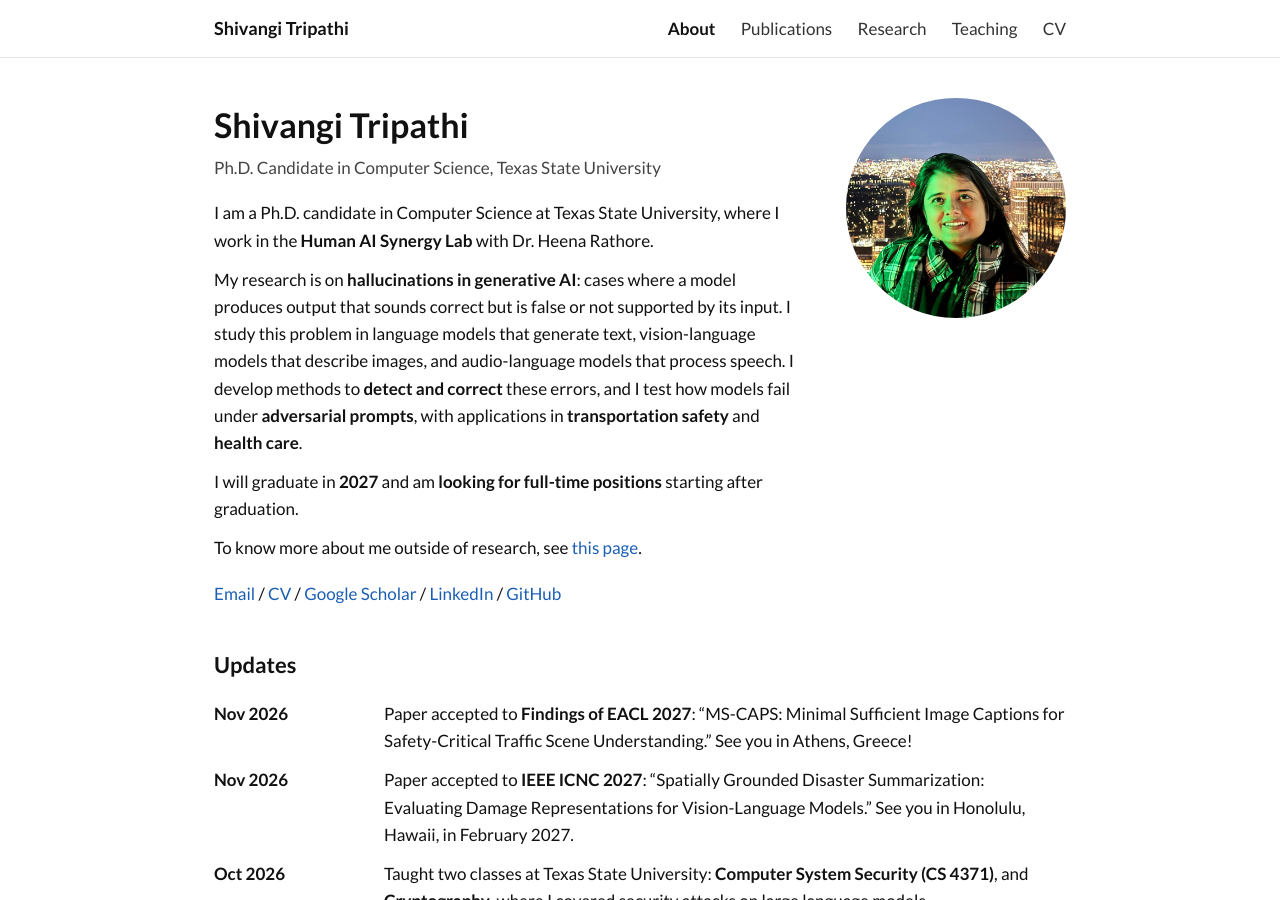
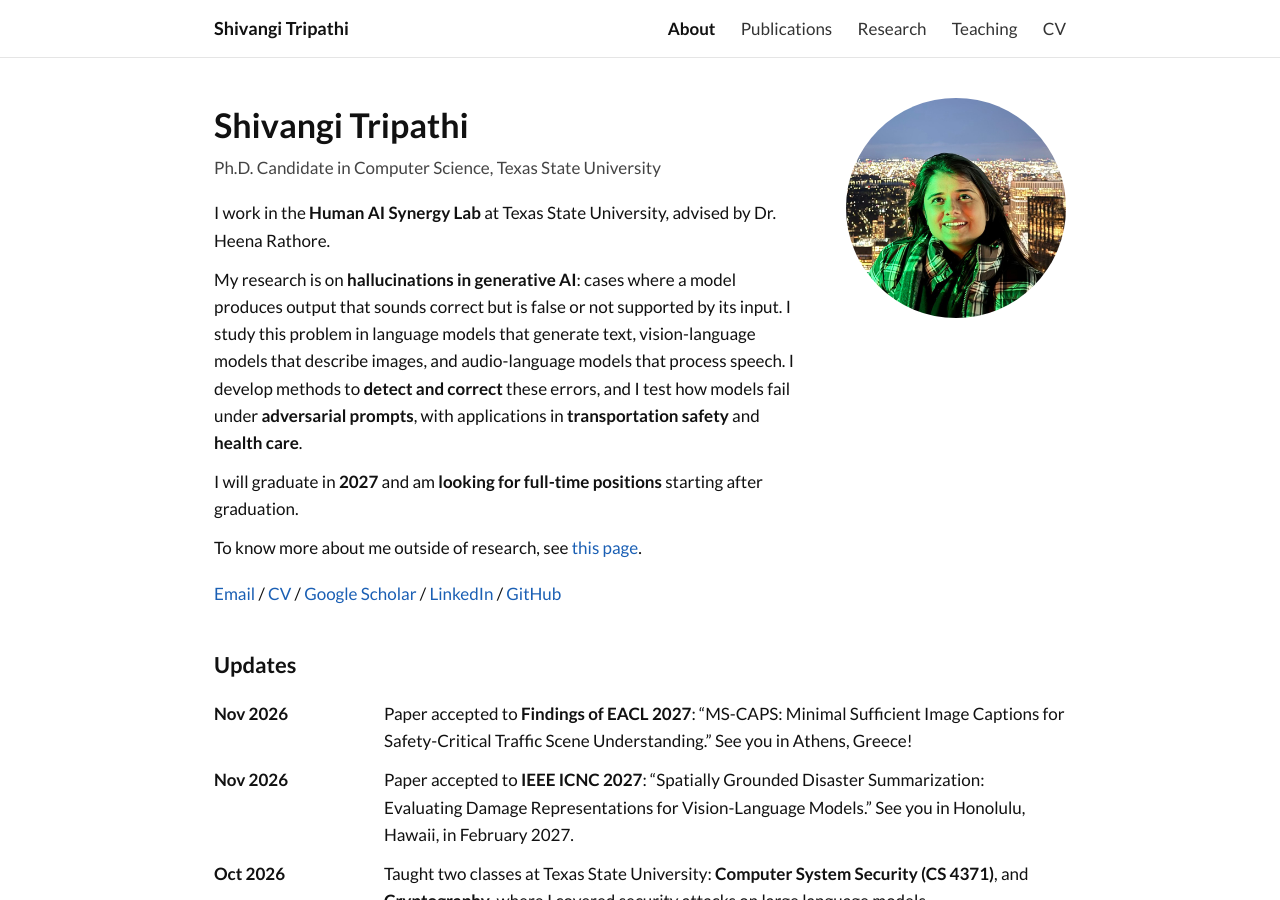
Before and after one commit to shivangitripathi2712/shivangitripathi2712.github.io, a Jekyll site: the page built from index.html, in a window 1280 px wide and 900 px high. Built offline with Jekyll 4.4.1, drawn with Linux system fonts in a browser that asks for light colours.

Commit message:
Remove repeated title in bio

```diff
--- a/index.html
+++ b/index.html
@@ -7,8 +7,7 @@ layout: default
     <h1>{{ a.name }}</h1>
     <p class="role">{{ a.role }}, {{ a.school }}</p>
     <p>
-      I am a Ph.D. candidate in Computer Science at {{ a.school }}, where I work in the
-      <strong>{{ a.lab }}</strong> with {{ a.advisor }}.
+      I work in the <strong>{{ a.lab }}</strong> at {{ a.school }}, advised by {{ a.advisor }}.
     </p>
     <p>
       My research is on <strong>hallucinations in generative AI</strong>: cases where a model produces output that
```
